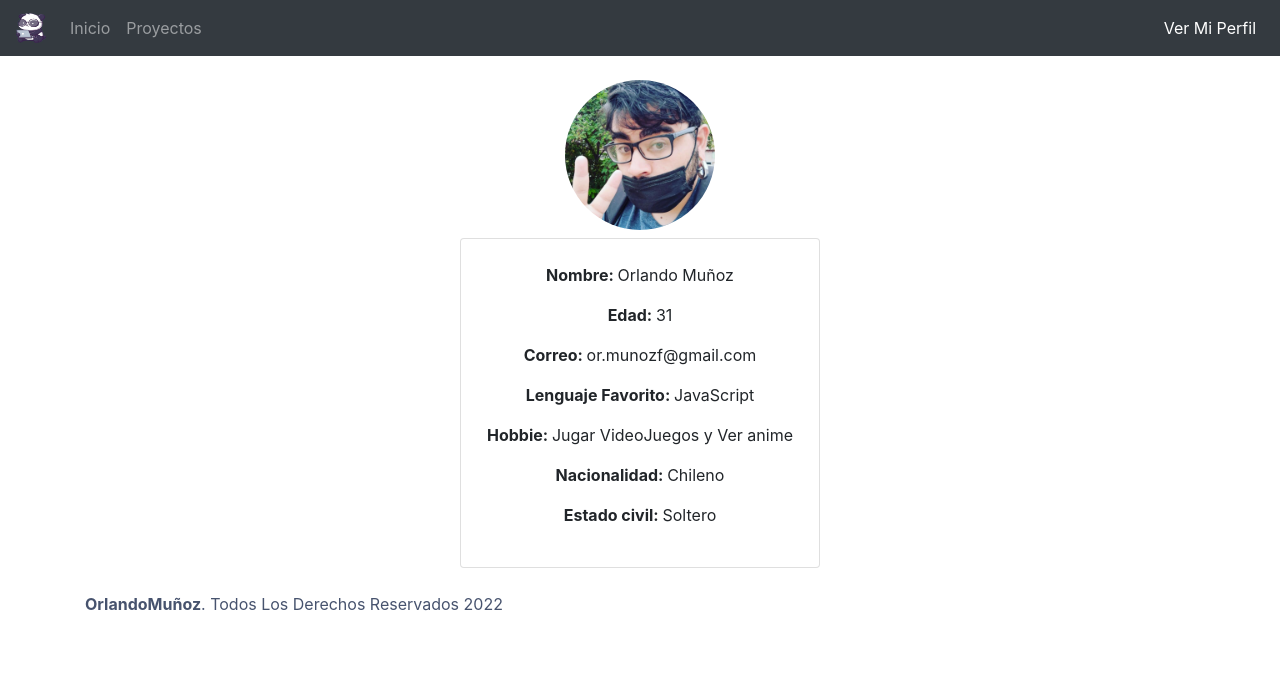
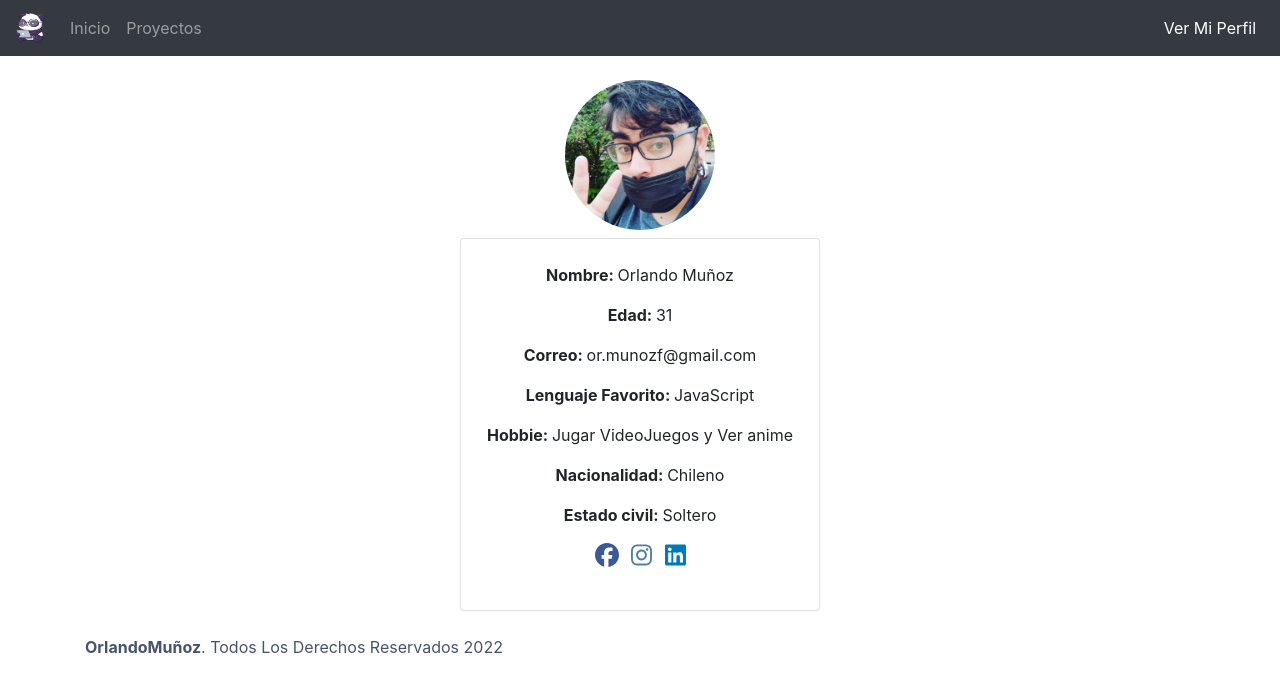
Before and after one commit to snowmun/portafolioorlando, a React (Create React App) app: page /#/account in a window 1280 px wide. Shown: the top 692 px of the page. Built offline with nearby package versions, Linux system fonts and the light colour scheme.

Commit message:
agregado de redes sociales con font awesome

```diff
--- a/package.json
+++ b/package.json
@@ -4,6 +4,9 @@
   "private": true,
   "homepage": "https://snowmun.github.io/portafolioorlandoclient/",
   "dependencies": {
+    "@fortawesome/free-brands-svg-icons": "^6.1.1",
+    "@fortawesome/free-solid-svg-icons": "^6.1.1",
+    "@fortawesome/react-fontawesome": "^0.1.18",
     "@hookform/resolvers": "^2.8.8",
     "@testing-library/jest-dom": "^5.16.1",
     "@testing-library/react": "^12.1.2",
--- a/src/pages/AccountPage.js
+++ b/src/pages/AccountPage.js
@@ -1,4 +1,6 @@
 import React from 'react';
+import { Link } from 'react-router-dom';
+
 import {Container,Row,Col,Card,Button} from 'react-bootstrap'
 import DeleteModal from '../component/account/DeleteModal';
 import CambiarPw from '../component/account/CambiarPw';
@@ -7,9 +9,9 @@ import EditarUsuario from '../component/account/EditarUsuario';
 import EditarImagen from '../component/account/EditarImagen';
 import useModal from '../hooks/useModal';
 import YoAccount from  '../img/yoAccount.jpg';
-
+import { FontAwesomeIcon } from '@fortawesome/react-fontawesome'
+import { faFacebook,faInstagram,faLinkedin} from '@fortawesome/free-brands-svg-icons'
 const AccountPage =()=> {
-
 
   const {user} = useAuth();
 
@@ -38,6 +40,12 @@ const AccountPage =()=> {
               <p className="text-center"><b>Hobbie: </b>{user.hobbie}</p>
               <p className="text-center"><b>Nacionalidad: </b>{user.nacionalidad}</p>
               <p className="text-center"><b>Estado civil: </b>{user.estado}</p>
+              <p className="text-center">
+                <a href="https://www.facebook.com/orlando.m.flores.9/" target="_blank"><FontAwesomeIcon icon={faFacebook} className="mr-2" style={{fontSize:"1.5em", color:" #3b5998"}}/>{" "}</a>
+                <a href="https://www.instagram.com/snow.mun/?hl=es" target="_blank"><FontAwesomeIcon icon={faInstagram} className="mr-2" style={{fontSize:"1.5em", color:"#517fa4"}}/>{" "}</a>
+                <a href="https://www.linkedin.com/in/ormunozf" target="_blank"><FontAwesomeIcon icon={faLinkedin} style={{fontSize:"1.5em", color:"#007bb6"}}/>{" "}</a>
+
+              </p>
 
 
 
```
Also changed, not shown: 1 other file (tests, documents, lock files or other folders).
